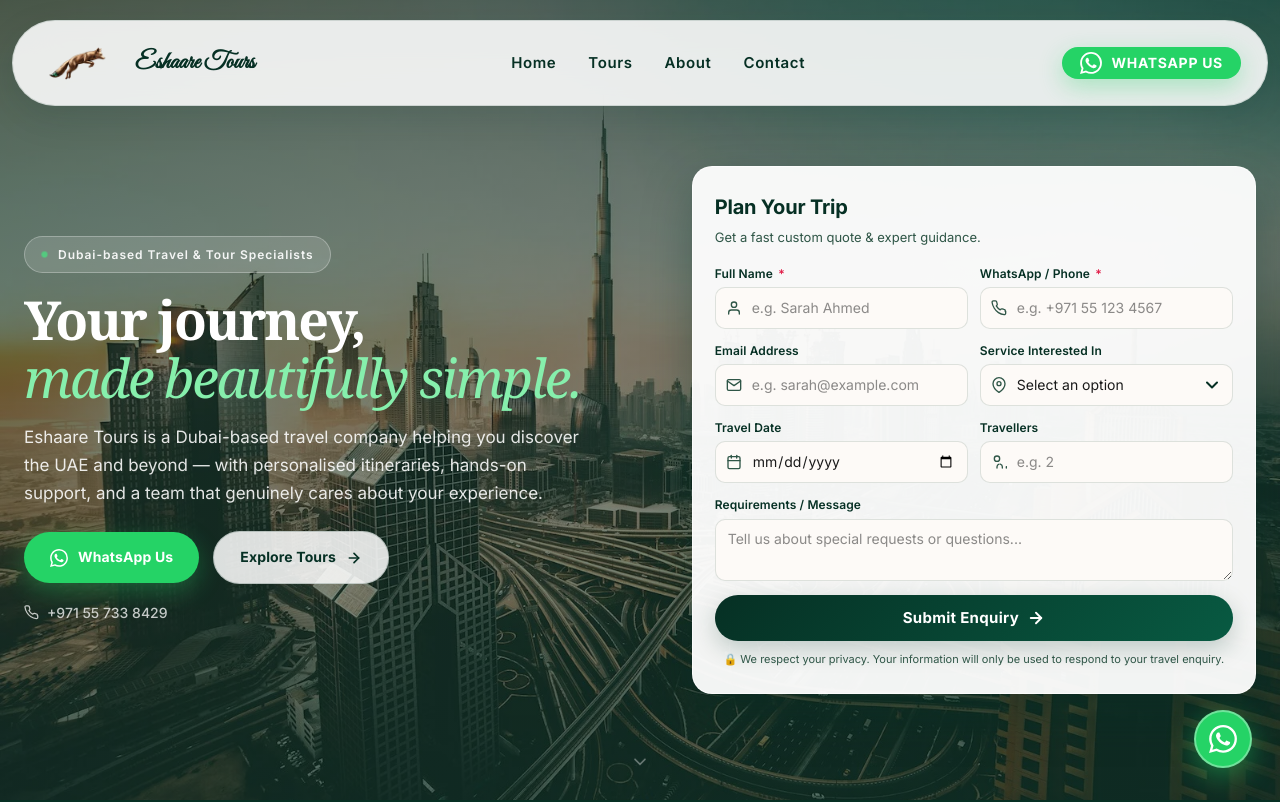
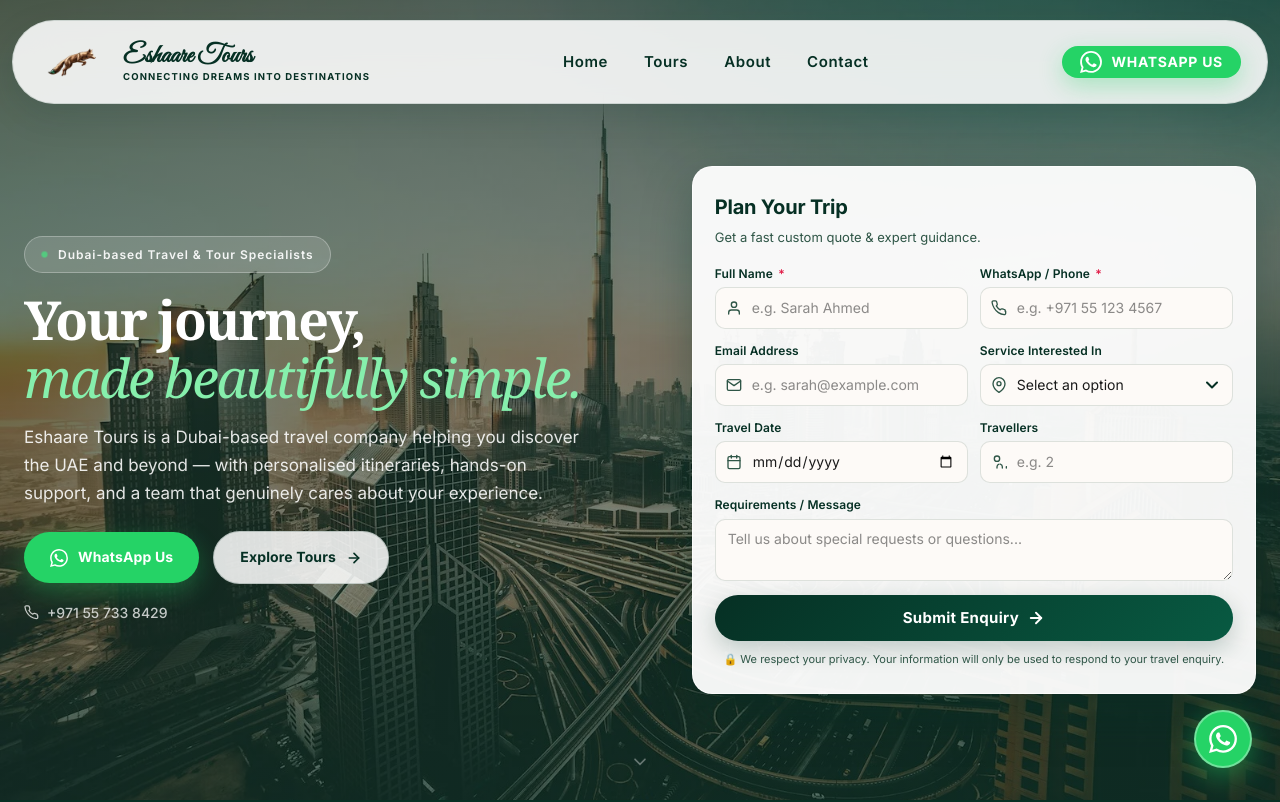
Before and after one commit to eshaare-developers/eshaare-tours, a Next.js app: page / in a window 1280 px wide. Shown: the top 802 px of the page. Built offline with nearby package versions, Linux system fonts and the light colour scheme.

Commit message:
Restored Navbar Branding

```diff
--- a/app/globals.css
+++ b/app/globals.css
@@ -111,14 +111,45 @@ a {
   transition: box-shadow 0.3s ease;
 }
 
+.topbar-brand {
+  display: flex;
+  align-items: center;
+  gap: 12px;
+  text-decoration: none;
+}
+
 .topbar-logo-img {
-  height: 56px !important;
+  height: 48px !important;
   width: auto !important;
-  max-height: 56px !important;
+  max-height: 48px !important;
   object-fit: contain;
   flex-shrink: 0;
 }
 
+.topbar-brand-text {
+  display: flex;
+  flex-direction: column;
+  justify-content: center;
+}
+
+.topbar-brand-name {
+  font-family: var(--font-great-vibes), cursive;
+  font-size: 26px;
+  font-weight: 600;
+  color: var(--green);
+  line-height: 1;
+}
+
+.topbar-tagline {
+  font-size: 9.5px;
+  font-weight: 700;
+  letter-spacing: 0.12em;
+  text-transform: uppercase;
+  color: var(--green);
+  margin-top: 3px;
+  line-height: 1;
+}
+
 .topbar nav {
   display: flex;
   align-items: center;
@@ -126,15 +157,15 @@ a {
 }
 
 /* Hide tagline on narrow screens where hamburger is shown */
-@media (width <=600px) {
+@media (width <= 600px) {
   .topbar-tagline {
     display: none;
   }
 }
 
-@media (width <=400px) {
+@media (width <= 400px) {
   .topbar-logo-img {
-    height: 18px !important;
+    height: 28px !important;
   }
 }
 
@@ -143,7 +174,7 @@ a {
   font-weight: 600;
   letter-spacing: 0.04em;
   color: var(--green);
-  padding: 5px 14px;
+  padding: 6px 16px;
   border-radius: var(--radius-pill);
   transition: background 0.2s ease, color 0.2s ease;
 }
--- a/app/page.tsx
+++ b/app/page.tsx
@@ -178,26 +178,23 @@ export default function Home() {
           NAVBAR / TOPBAR
       ══════════════════════════════════════ */}
       <header className="topbar" role="banner">
-        <a href="#top" className="flex items-center gap-3" aria-label="Eshaare Tours Home">
+        <a href="#top" className="topbar-brand" aria-label="Eshaare Tours Home">
           <Image
             src="/fox-logo.webp"
             alt="Eshaare Tours Logo"
-            width={100}
+            width={120}
             height={56}
             className="topbar-logo-img"
             priority
           />
-          <span
-            style={{
-              fontFamily: "var(--font-great-vibes), cursive",
-              fontSize: "24px",
-              fontWeight: "600",
-              color: "var(--green)",
-              lineHeight: 1,
-            }}
-          >
-            Eshaare Tours
-          </span>
+          <div className="topbar-brand-text">
+            <span className="topbar-brand-name">
+              Eshaare Tours
+            </span>
+            <span className="topbar-tagline">
+              CONNECTING DREAMS INTO DESTINATIONS
+            </span>
+          </div>
         </a>
 
         <nav aria-label="Main Navigation">
```
